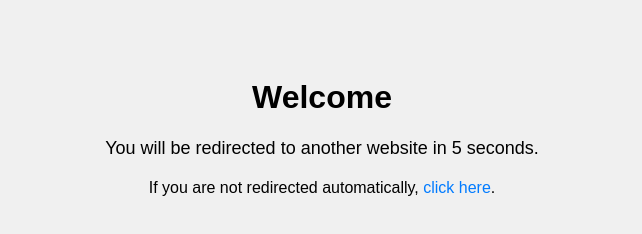
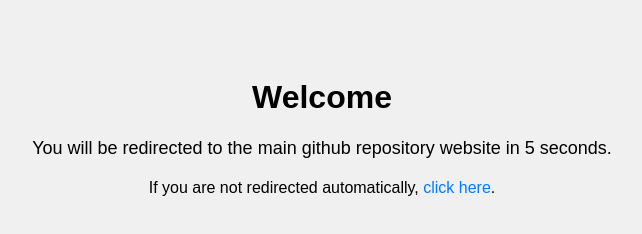
Before and after one commit to hailongcoding/HighLights-automation, a plain HTML site: page index.html in a window 1280 px wide. Shown: the whole page, without its empty margins (318-960 px from the left). Drawn offline with Linux system fonts and the light colour scheme.

Commit message:
Update redirect message in index.html

```diff
--- a/index.html
+++ b/index.html
@@ -27,7 +27,7 @@
 </head>
 <body>
     <h1>Welcome</h1>
-    <p class="redirect-message">You will be redirected to another website in 5 seconds.</p>
+    <p class="redirect-message">You will be redirected to the main github repository website in 5 seconds.</p>
     <p>If you are not redirected automatically, <a href="https://github.com/hailongcoding/HighLights-automation" class="link">click here</a>.</p>
 </body>
 </html>
```
